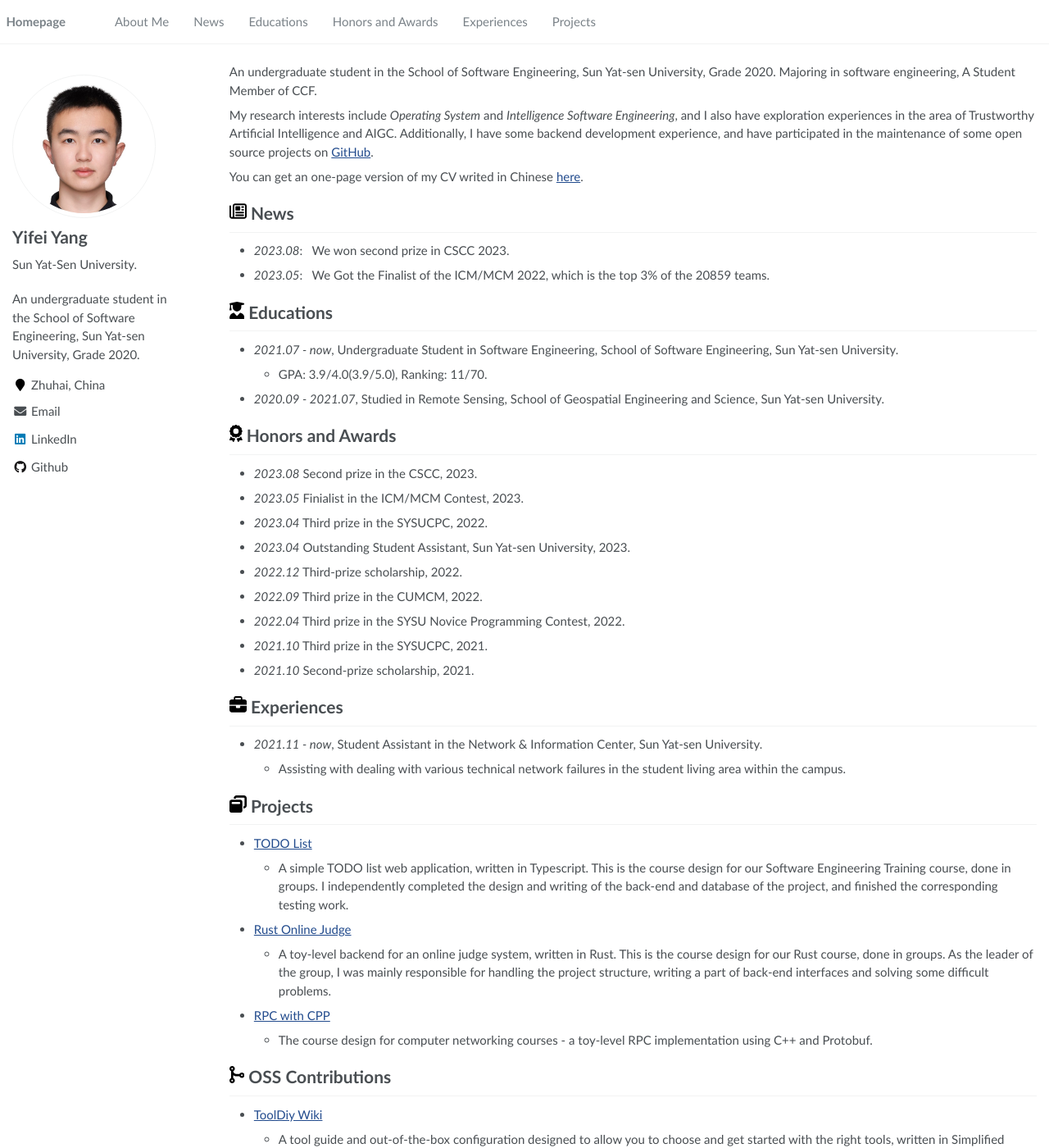
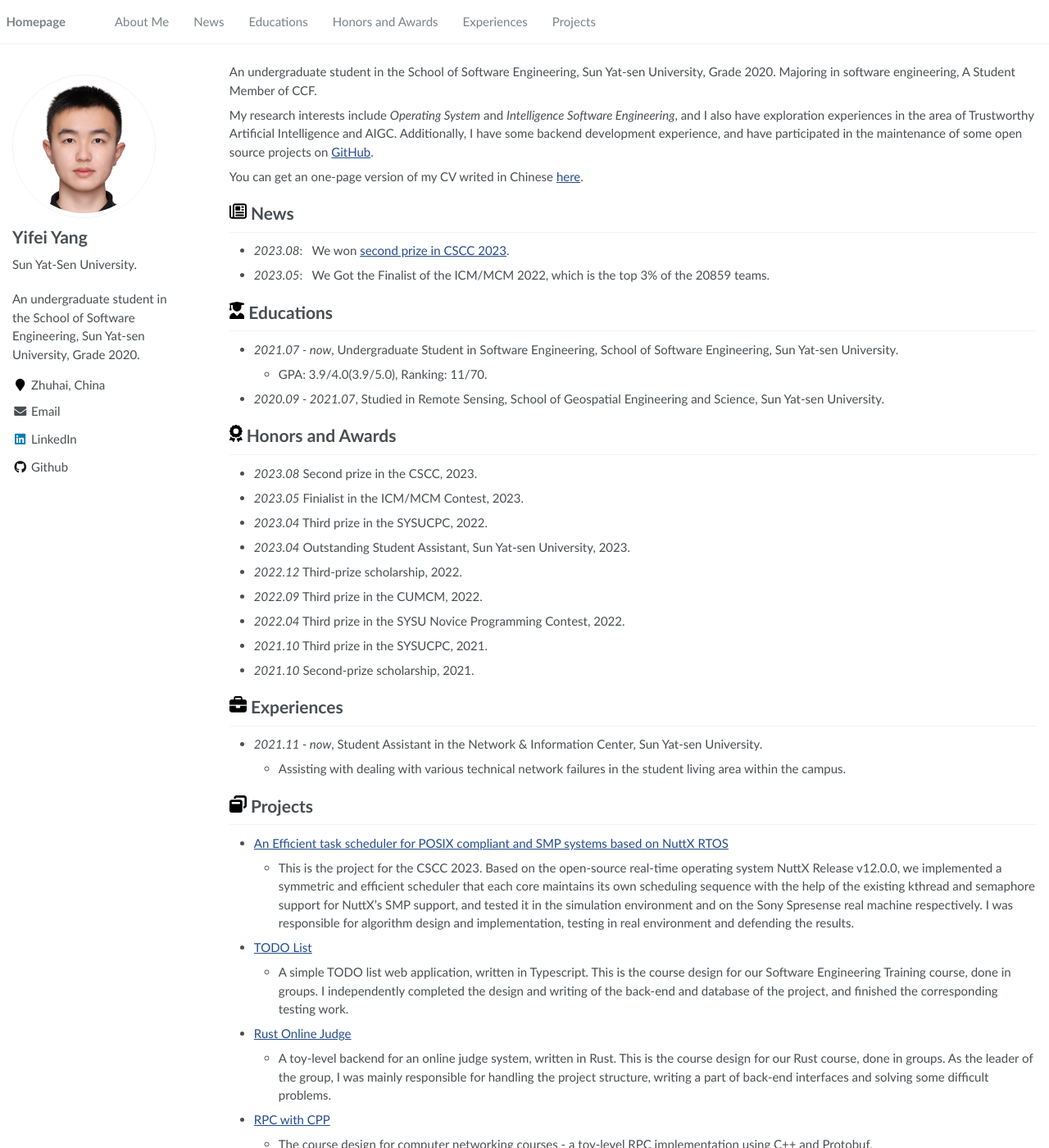
Before and after one commit to NorthSecond/Profile, a Jekyll site: the page built from _pages/about.md, in a window 1280 px wide and 1400 px high. Shown: the whole window at 82% size. Built offline with Jekyll 4.4.1, drawn with Linux system fonts in a browser that asks for light colours; comment, search, counter and statistics services are not loaded.

Commit message:
:rocket: Add CSCC 2023 project info

```diff
--- a/_pages/about.md
+++ b/_pages/about.md
@@ -25,7 +25,7 @@ You can get an one-page version of my CV writed in Chinese <a href="./assets/pdf
 
 # <svg xmlns="http://www.w3.org/2000/svg" height="1em" viewBox="0 0 512 512"><!--! Font Awesome Free 6.4.0 by @fontawesome - https://fontawesome.com License - https://fontawesome.com/license (Commercial License) Copyright 2023 Fonticons, Inc. --><path d="M168 80c-13.3 0-24 10.7-24 24V408c0 8.4-1.4 16.5-4.1 24H440c13.3 0 24-10.7 24-24V104c0-13.3-10.7-24-24-24H168zM72 480c-39.8 0-72-32.2-72-72V112C0 98.7 10.7 88 24 88s24 10.7 24 24V408c0 13.3 10.7 24 24 24s24-10.7 24-24V104c0-39.8 32.2-72 72-72H440c39.8 0 72 32.2 72 72V408c0 39.8-32.2 72-72 72H72zM176 136c0-13.3 10.7-24 24-24h96c13.3 0 24 10.7 24 24v80c0 13.3-10.7 24-24 24H200c-13.3 0-24-10.7-24-24V136zm200-24h32c13.3 0 24 10.7 24 24s-10.7 24-24 24H376c-13.3 0-24-10.7-24-24s10.7-24 24-24zm0 80h32c13.3 0 24 10.7 24 24s-10.7 24-24 24H376c-13.3 0-24-10.7-24-24s10.7-24 24-24zM200 272H408c13.3 0 24 10.7 24 24s-10.7 24-24 24H200c-13.3 0-24-10.7-24-24s10.7-24 24-24zm0 80H408c13.3 0 24 10.7 24 24s-10.7 24-24 24H200c-13.3 0-24-10.7-24-24s10.7-24 24-24z"/></svg> News
 
-- *2023.08*: &nbsp; We won second prize in CSCC 2023.
+- *2023.08*: &nbsp; We won [second prize in CSCC 2023](https://gitlab.eduxiji.net/csc-os/os2023/-/raw/master/2023%E5%85%A8%E5%9B%BD%E5%A4%A7%E5%AD%A6%E7%94%9F%E8%AE%A1%E7%AE%97%E6%9C%BA%E7%B3%BB%E7%BB%9F%E8%83%BD%E5%8A%9B%E5%A4%A7%E8%B5%9B%E6%93%8D%E4%BD%9C%E7%B3%BB%E7%BB%9F%E8%AE%BE%E8%AE%A1%E8%B5%9B%E5%86%85%E6%A0%B8%E8%B5%9B%E9%81%93_%E5%8A%9F%E8%83%BD%E8%B5%9B%E9%81%93-%E7%BD%91%E7%AB%99%E5%8F%91%E5%B8%83%E7%89%88-2.pdf).
 - *2023.05*: &nbsp; We Got the Finalist of the ICM/MCM 2022, which is the top 3% of the 20859 teams.
 
 <!-- # 📝 Publications
@@ -81,6 +81,8 @@ You can get an one-page version of my CV writed in Chinese <a href="./assets/pdf
 
 # <svg xmlns="http://www.w3.org/2000/svg" height="1em" viewBox="0 0 512 512"><!--! Font Awesome Free 6.4.0 by @fontawesome - https://fontawesome.com License - https://fontawesome.com/license (Commercial License) Copyright 2023 Fonticons, Inc. --><path d="M432 64H208c-8.8 0-16 7.2-16 16V96H128V80c0-44.2 35.8-80 80-80H432c44.2 0 80 35.8 80 80V304c0 44.2-35.8 80-80 80H416V320h16c8.8 0 16-7.2 16-16V80c0-8.8-7.2-16-16-16zM0 192c0-35.3 28.7-64 64-64H320c35.3 0 64 28.7 64 64V448c0 35.3-28.7 64-64 64H64c-35.3 0-64-28.7-64-64V192zm64 32c0 17.7 14.3 32 32 32H288c17.7 0 32-14.3 32-32s-14.3-32-32-32H96c-17.7 0-32 14.3-32 32z"/></svg> Projects
 
+- [An Efficient task scheduler for POSIX compliant and SMP systems based on NuttX RTOS](./assets/pdf/CSCC_2023答辩材料.pdf)
+  - This is the project for the CSCC 2023. Based on the open-source real-time operating system NuttX Release v12.0.0, we implemented a symmetric and efficient scheduler that each core maintains its own scheduling sequence with the help of the existing kthread and semaphore support for NuttX's SMP support, and tested it in the simulation environment and on the Sony Spresense real machine respectively. I was responsible for algorithm design and implementation, testing in real environment and defending the results.
 - [TODO List](https://github.com/LeeAnnJ/Todo-list)
   - A simple TODO list web application, written in  Typescript. This is the course design for our Software Engineering Training course, done in groups. I independently completed the design and writing of the back-end and database of the project, and finished the corresponding testing work.
 - [Rust Online Judge](https://github.com/NorthSecond/Rust-OnlineJudge)
```
Also changed, not shown: 1 other file.
